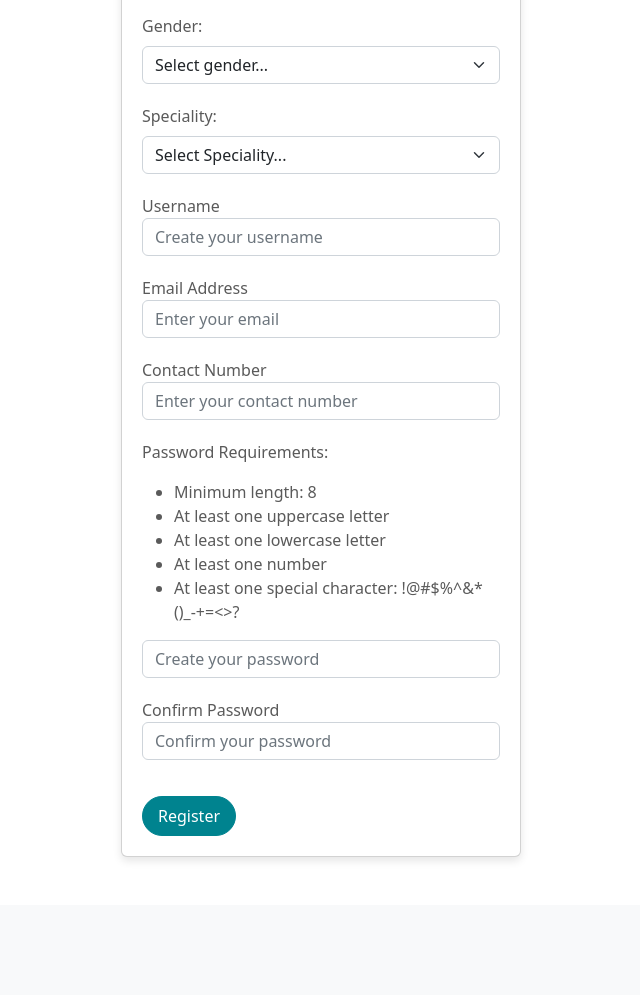
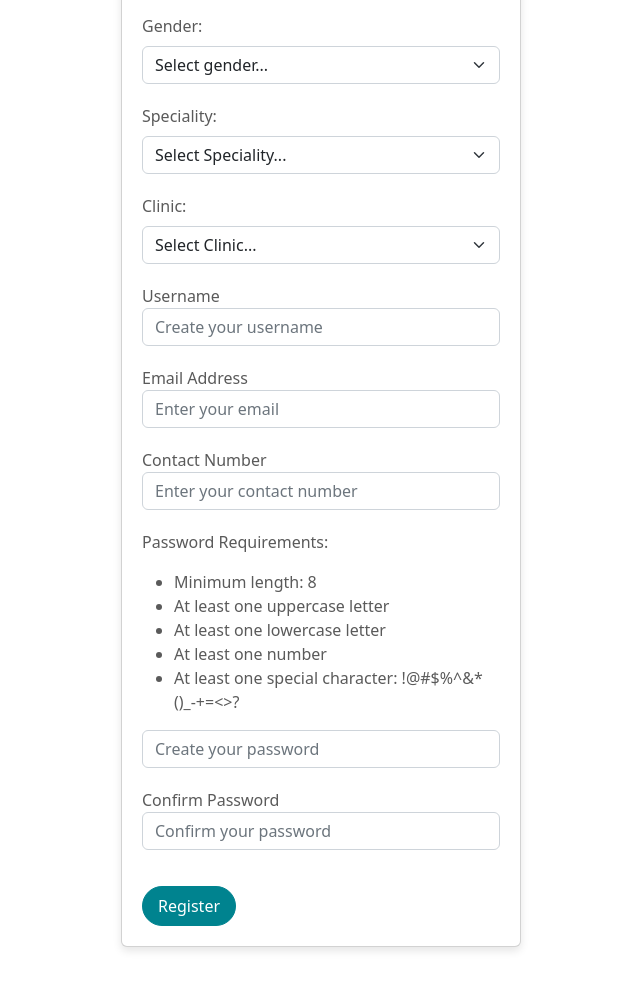
Before and after one commit to rodrigobivarazevedo/EHR_SYSTEM, a PHP site: page /MyFastCARE/registration.php in a window 1280 px wide. Shown: the part 474-1469 px from the top of the page, without its empty margins (319-959 px from the left). Before the commit the page ends 1333 px from the top, so only its background shows below. Run offline with PHP 8.4, Linux system fonts and the light colour scheme; some libraries are stand-ins or nearby versions.

Commit message:
added clinic choice to registration

```diff
--- a/ajax/loginAJAX.php
+++ b/ajax/loginAJAX.php
@@ -54,6 +54,7 @@ if ($action === "register") {
     $email = isset($_POST["email"]) ? filter_var($_POST["email"], FILTER_SANITIZE_EMAIL) : null;
     $contactNumber = isset($_POST["contactNumber"]) ? filter_var($_POST["contactNumber"], FILTER_SANITIZE_STRING) : null;
     $speciality = isset($_POST["speciality"]) ? filter_var($_POST["speciality"], FILTER_SANITIZE_STRING) : null;
+    $clinic = isset($_POST["clinic"]) ? filter_var($_POST["clinic"], FILTER_SANITIZE_STRING) : null;
     $FirstName = isset($_POST["FirstName"]) ? filter_var($_POST["FirstName"], FILTER_SANITIZE_STRING) : null;
     $LastName = isset($_POST["LastName"]) ? filter_var($_POST["LastName"], FILTER_SANITIZE_STRING) : null;
     $gender = isset($_POST["gender"]) ? filter_var($_POST["gender"], FILTER_SANITIZE_STRING) : null;
@@ -61,12 +62,12 @@ if ($action === "register") {
 
 
     // Check if any of the required values are null
-    if (empty($username) || empty($password) || empty($email) || empty($contactNumber) || empty($speciality)) {
+    if (empty($username) || empty($password) || empty($email) || empty($contactNumber) || empty($speciality) || empty($clinic)) {
         echo json_encode(["message" => "All required fields must be provided."]);
         exit();
     }
 
-    $result = $pdo->create_user($dbo, $username, $password, $email, $contactNumber, $FirstName, $LastName, $gender, $birthdate, $speciality);
+    $result = $pdo->create_user($dbo, $username, $password, $email, $contactNumber, $FirstName, $LastName, $gender, $birthdate, $speciality, $clinic);
 
     echo $result;
 
--- a/js/login.js
+++ b/js/login.js
@@ -119,6 +119,7 @@ function register() {
     let password = document.getElementById("password").value;
     let confirmPassword = document.getElementById("confirmPassword").value;
     let speciality = document.getElementById("speciality").value;
+    let clinic = document.getElementById("clinic").value;
     let FirstName = document.getElementById("FirstName").value;
     let LastName = document.getElementById("LastName").value;
     let gender = document.getElementById("gender").value;
@@ -126,7 +127,7 @@ function register() {
 
 
     // Check if any of the required fields are empty
-    if (!username || !email || !contactNumber || !password || !confirmPassword || !FirstName || !LastName || !gender || !birthdate || !speciality) {
+    if (!username || !email || !contactNumber || !password || !confirmPassword || !FirstName || !LastName || !gender || !birthdate || !speciality || !clinic) {
         alert("All required fields must be provided.");
         submitButton.disabled = false;  // Re-enable the submit button
         return;
@@ -170,6 +171,7 @@ function register() {
         type: "POST",
         dataType: "json",
         data: {
+            clinic: clinic,
             speciality: speciality,
             username: username,
             email: email,
--- a/ui/MyFastCARE/registration.php
+++ b/ui/MyFastCARE/registration.php
@@ -156,6 +156,18 @@
                     </select>
                 </div>
                 <div class="form-group">
+                    <label for="clinic" class="form-label">Clinic:</label>
+                    <select id="clinic" class="form-select" required>
+                        <option disabled selected value="">Select Clinic...</option>
+                        <option value="Rottal-In Clinic">Rottal-In Clinic</option>
+                        <option value="Passau Clinic">Passau Clinic</option>
+                        <option value="Eggenfelden Clinic">Eggenfelden Clinic</option>
+                        <option value="Munich Clinic">Munich Clinic</option>
+                        <option value="Mühldorf Clinic">Mühldorf Clinic</option>
+                        <option value="Burghausen Clinic">Burghausen Clinic</option>
+                    </select>
+                </div>
+                <div class="form-group">
                     <label for="username">Username</label>
                     <input type="text" class="form-control" id="username" name="username" placeholder="Create your username">
                 </div>
```
Also changed, not shown: db/backend.php (+24 -2 lines), ui/doctors.php (+0 -25 lines).
